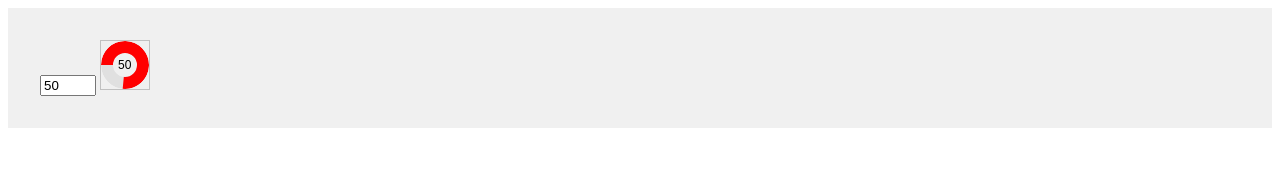
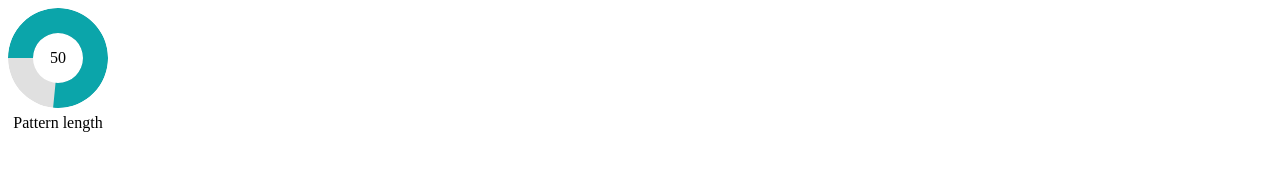
Before and after one commit to plcktzh/oontzr, a plain HTML site: page __test-webc/index.html in a window 1280 px wide. Drawn offline with Linux system fonts and the light colour scheme.

Commit message:
Fix JS for Knob component

```diff
--- a/__test-webc/index.html
+++ b/__test-webc/index.html
@@ -7,33 +7,75 @@
     <title>Web Components Test</title>
     <script type="module" src="js/index.js"></script>
     <style type="text/css">
-        svg text {
+        oontzr-app {
+            display: inline-block;
+            position: relative;
+        }
+
+        #outputLabel {
+            align-items: center;
+            display: flex;
+            font-family: inherit;
+            height: 50%;
+            justify-content: center;
+            left: 25%;
+            position: absolute;
+            top: 25%;
             -webkit-user-select: none;
             -moz-user-select: none;
             -ms-user-select: none;
             user-select: none;
+            width: 50%;
         }
 
-        svg text::selection {
+        #outputLabel::selection {
             background: none;
+        }
+
+        label {
+            font-family: inherit;
+            position: absolute;
+            display: flex;
+            align-items: center;
+            justify-content: center;
+            width: 100%;
+            bottom: -1.5rem;
+            font-family: inherit;
+        }
+
+        input[type="number"] {
+            display: none;
+        }
+
+        svg {
+            display: block;
+        }
+
+        svg #background {
+            fill: #e0e0e0;
+        }
+
+        svg #outputPath {
+            fill: #0ba5aa;
         }
     </style>
 </head>
 
-<body style="overflow: hidden;">
-    <oontzr-app data-oontzr-config-json="data/config.json" style="display:block;background-color:#f0f0f0;padding:2rem;">
-        <input type="number" name="Test" id="numberTest" min="1" max="64">
-        <svg id="output" xmlns="http://www.w3.org/2000/svg" viewBox="0 0 48 48" width="48" height="48" style="border: 1px solid #c0c0c0;">
+<body>
+    <oontzr-app data-oontzr-config-json="data/config.json">
+        <label for="numberInput">Pattern length</label>
+        <input type="number" id="numberInput" min="1" max="64">
+        <div id="outputLabel"></div>
+        <svg xmlns="http://www.w3.org/2000/svg" viewBox="0 0 100 100" width="100" height="100">
             <defs>
                 <clipPath id="donut">
-                    <path clip-rule="evenodd" fill="#00f" d="M 24 0 A 24 24, 0, 0, 1, 48 24 A 24 24, 0, 0, 1, 0 24 A 24 24, 0, 0, 1, 24 0 Z M 24 12 A 12 12, 0, 0, 1, 36 24 A 12 12, 0, 0, 1, 12 24 A 12 12, 0, 0, 1, 24 12 Z" />
+                    <path clip-rule="evenodd" fill="#00f" d="M 50 0 A 50 50, 0, 0, 1, 100 50 A 50 50, 0, 0, 1, 0 50 A 50 50, 0, 0, 1, 50 0 Z M 50 25 A 25 25, 0, 0, 1, 75 50 A 25 25, 0, 0, 1, 25 50 A 25 25, 0, 0, 1, 50 25 Z" />
                 </clipPath>
             </defs>
             <g clip-path="url(#donut)">
-                <circle fill="#e0e0e0" cx="24" cy="24" r="24" />
-                <path id="outputTest" fill="#f00" d="M 24 24 L 24 0 A 24 24, 0, 0, 1, 24 0 Z" />
+                <circle id="background" cx="50" cy="50" r="50" />
+                <path id="outputPath" d="M 50 50 L 50 0 A 50 50, 0, 0, 1, 50 0 Z" />
             </g>
-            <text id="outputTestNum" x="17" y="28" style="font-family: sans-serif; font-size: .75rem; width: 24px; position: absolute; margin-left: -12px; margin-top: 12px; text-align: center;"></text>
         </svg>
     </oontzr-app>
 </body>
--- a/__test-webc/js/index.js
+++ b/__test-webc/js/index.js
@@ -7,7 +7,7 @@ class Oontzr extends HTMLElement {
 
         console.log(this.getAttribute('data-oontzr-config-json'));
 
-        const num = document.querySelector('#numberTest');
+        const num = document.querySelector('#numberInput');
 
         num.value = Math.round((Math.random() * parseInt(num.getAttribute('max')) - 1)) + parseInt(num.getAttribute('min'));
         num.addEventListener('change', (e) => {
@@ -22,58 +22,52 @@ class Oontzr extends HTMLElement {
         window.addEventListener('mouseup', (e) => window.removeEventListener('mousemove', this.handleMouseMove));
         this.addEventListener('touchstart', (e) => {
             this.clientY = e.touches[0].clientY;
-            window.addEventListener('touchmove', this.handleMouseMove);
+            window.addEventListener('touchmove', (e) => this.handleMouseMove(e, this));
         });
-        window.addEventListener('touchend', (e) => window.removeEventListener('touchmove', this.handleMouseMove));
+        window.addEventListener('touchend', (e) => {
+            window.removeEventListener('touchmove', this.handleMouseMove);
+            this.clientY = undefined;
+        });
 
         this._render();
     }
 
-    handleMouseMove(e) {
+    handleMouseMove(e, _this) {
 
         if (e.type === 'mousemove') {
 
-            if (e.movementY) document.querySelector('#numberTest').value = parseInt(document.querySelector('#numberTest').value) + Math.round(-.25 * e.movementY);
+            if (e.movementY) document.querySelector('#numberInput').value = parseInt(document.querySelector('#numberInput').value) + Math.round(-.25 * e.movementY);
         } else if (e.type === 'touchmove') {
 
-            const deltaY = e.changedTouches[0].clientY - this.clientY;
-            if (deltaY !== 0) this.clientY = e.changedTouches[0].clientY;
+            const deltaY = (e.changedTouches[0].clientY && _this.clientY) ? e.changedTouches[0].clientY - _this.clientY : 0;
 
-            document.querySelector('#numberTest').value = Math.round(parseInt(document.querySelector('#numberTest').value) - .25 * deltaY);
+            _this.clientY = e.changedTouches[0].clientY;
+            document.querySelector('#numberInput').value -= Math.round(.25 * deltaY);
         }
 
-        document.querySelector('#numberTest').dispatchEvent(new Event('change'));
+        document.querySelector('#numberInput').dispatchEvent(new Event('change'));
     }
 
     _render() {
 
-        const val = parseInt(document.querySelector('#numberTest').value);
-        const min = parseInt(document.querySelector('#numberTest').getAttribute('min'));
-        const max = parseInt(document.querySelector('#numberTest').getAttribute('max'));
-        const r = parseInt(document.querySelector('#output').getAttribute('width')) / 2;
+        const val = parseInt(document.querySelector('#numberInput').value);
+        const min = parseInt(document.querySelector('#numberInput').getAttribute('min'));
+        const max = parseInt(document.querySelector('#numberInput').getAttribute('max'));
+        const r = 50;
 
-        let amount;
+        let amount = ((document.querySelector('#numberInput').value - 1) / (.5 * parseInt(document.querySelector('#numberInput').getAttribute('max'))) - 1) * 180;
 
-        switch (val) {
-            case min:
-                amount = -179;
-                break;
-            case max:
-                amount = 179;
-                break;
-            default:
-                amount = ((document.querySelector('#numberTest').value - 1) / (.5 * parseInt(document.querySelector('#numberTest').getAttribute('max'))) - 1) * 180;
-                break;
-        }
+        if (val === min) amount = -179;
+        else if (val === max) amount = 179;
 
         const x = r * Math.cos(amount * Math.PI / 180) + r;
         const y = r * Math.sin(amount * Math.PI / 180) + r;
         const laf = (amount > 0) ? 1 : 0;
 
-        const d = `M ${r} ${r} L 0 24 A ${r} ${r}, 0, ${laf}, 1, ${x} ${y} Z`;
+        const d = `M ${r} ${r} L 0 ${r} A ${r} ${r}, 0, ${laf}, 1, ${x} ${y} Z`;
 
-        document.querySelector('#outputTest').setAttribute('d', d);
-        document.querySelector('#outputTestNum').innerHTML = (val < 10) ? `0${val}` : val;
+        document.querySelector('#outputPath').setAttribute('d', d);
+        document.querySelector('#outputLabel').innerHTML = (val < 10) ? `0${val}` : val;
     }
 }
 
```
